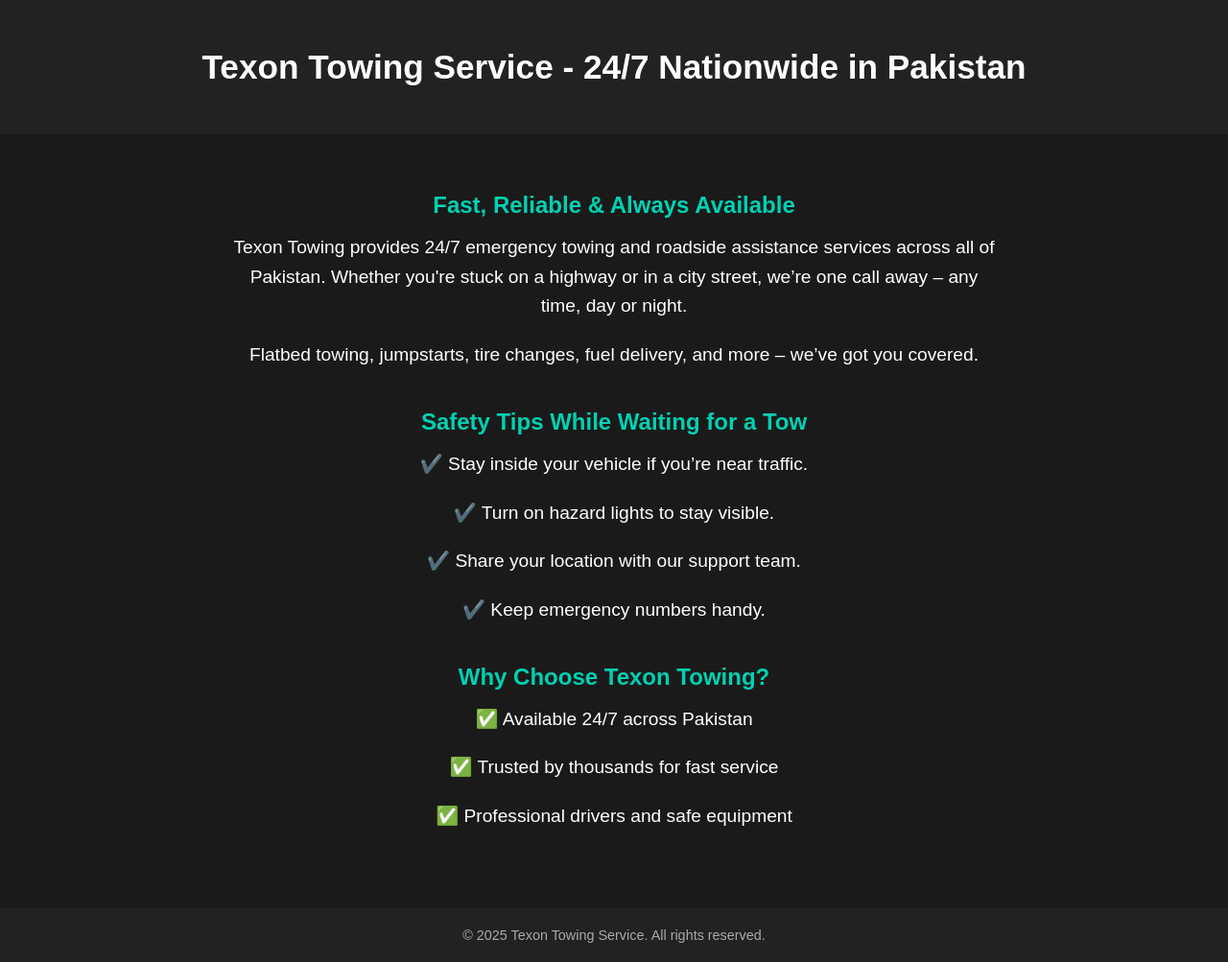
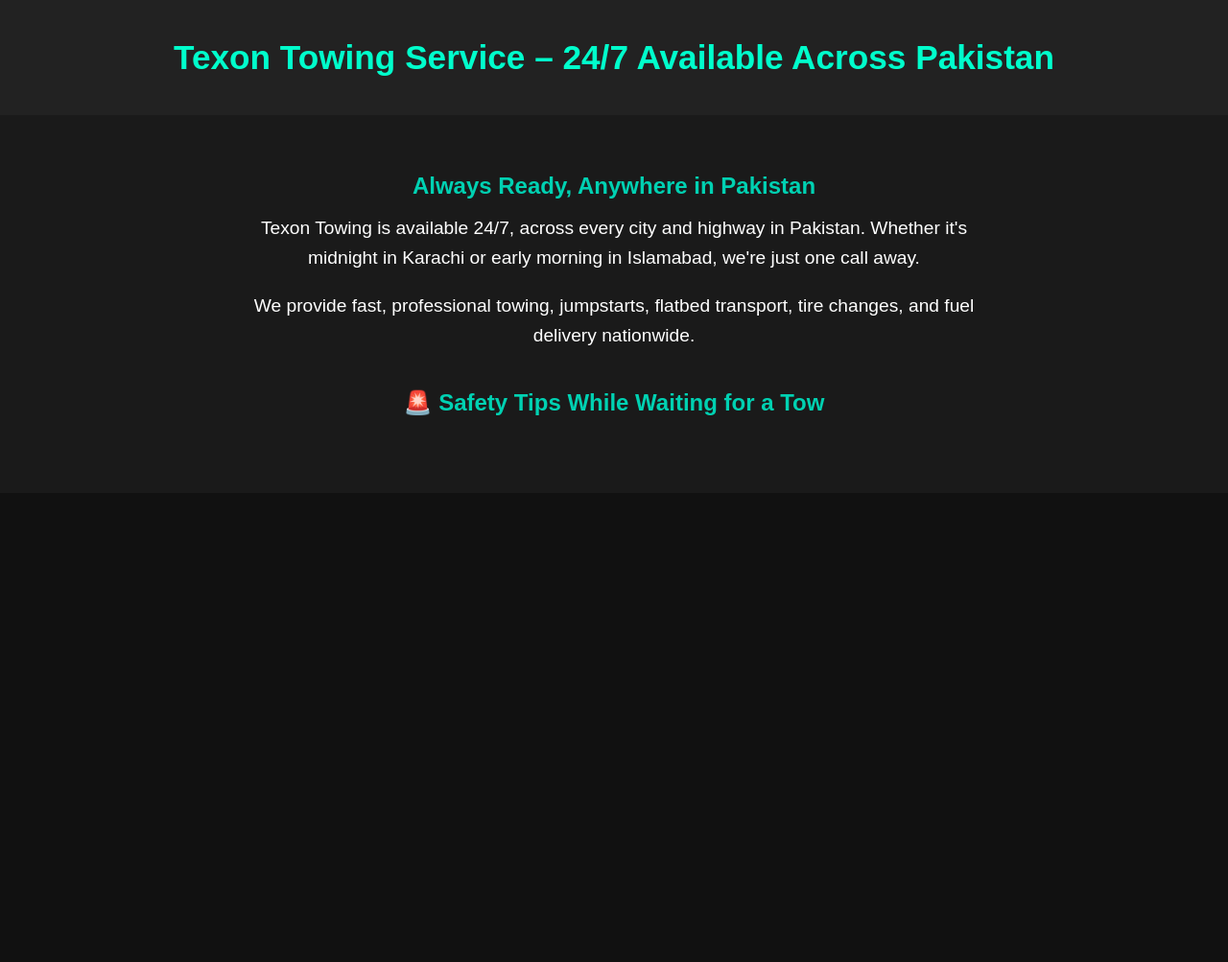
Before and after one commit to texontowing/texon-towing, a plain HTML site: page index.html in a window 1280 px wide. Shown: the whole page at 96% size. After the commit the page ends 800 px from the top, so only its background shows below. Drawn offline with Linux system fonts and the light colour scheme.

Commit message:
Update index.html

```diff
--- a/index.html
+++ b/index.html
@@ -4,7 +4,7 @@
   <meta charset="UTF-8" />
   <meta name="viewport" content="width=device-width, initial-scale=1.0" />
   <meta name="google-site-verification" content="YOUR_VERIFICATION_CODE_HERE" />
-  <title>Texon Towing Service - 24/7 Towing in Pakistan</title>
+  <title>Texon Towing Service - 24/7 in Pakistan</title>
   <style>
     body {
       margin: 0;
@@ -15,14 +15,14 @@
 
     header {
       background-color: #222;
-      color: white;
+      padding: 40px 20px;
       text-align: center;
-      padding: 50px 20px;
     }
 
     header h1 {
       margin: 0;
       font-size: 2.2em;
+      color: #00ffcc;
     }
 
     main {
@@ -60,39 +60,19 @@
 <body>
 
   <header>
-    <h1>Texon Towing Service - 24/7 Nationwide in Pakistan</h1>
+    <h1>Texon Towing Service – 24/7 Available Across Pakistan</h1>
   </header>
 
   <main>
     <section>
-      <h2>Fast, Reliable & Always Available</h2>
+      <h2>Always Ready, Anywhere in Pakistan</h2>
       <p>
-        Texon Towing provides 24/7 emergency towing and roadside assistance services across all of Pakistan. Whether you're stuck on a highway or in a city street, we’re one call away – any time, day or night.
+        Texon Towing is available 24/7, across every city and highway in Pakistan. Whether it's midnight in Karachi or early morning in Islamabad, we're just one call away.
       </p>
       <p>
-        Flatbed towing, jumpstarts, tire changes, fuel delivery, and more – we’ve got you covered.
+        We provide fast, professional towing, jumpstarts, flatbed transport, tire changes, and fuel delivery nationwide.
       </p>
     </section>
 
     <section>
-      <h2>Safety Tips While Waiting for a Tow</h2>
-      <p>✔️ Stay inside your vehicle if you’re near traffic.</p>
-      <p>✔️ Turn on hazard lights to stay visible.</p>
-      <p>✔️ Share your location with our support team.</p>
-      <p>✔️ Keep emergency numbers handy.</p>
-    </section>
-
-    <section>
-      <h2>Why Choose Texon Towing?</h2>
-      <p>✅ Available 24/7 across Pakistan</p>
-      <p>✅ Trusted by thousands for fast service</p>
-      <p>✅ Professional drivers and safe equipment</p>
-    </section>
-  </main>
-
-  <footer>
-    &copy; 2025 Texon Towing Service. All rights reserved.
-  </footer>
-
-</body>
-</html>
+      <h2>🚨 Safety Tips While Waiting for a Tow</h2>
```
